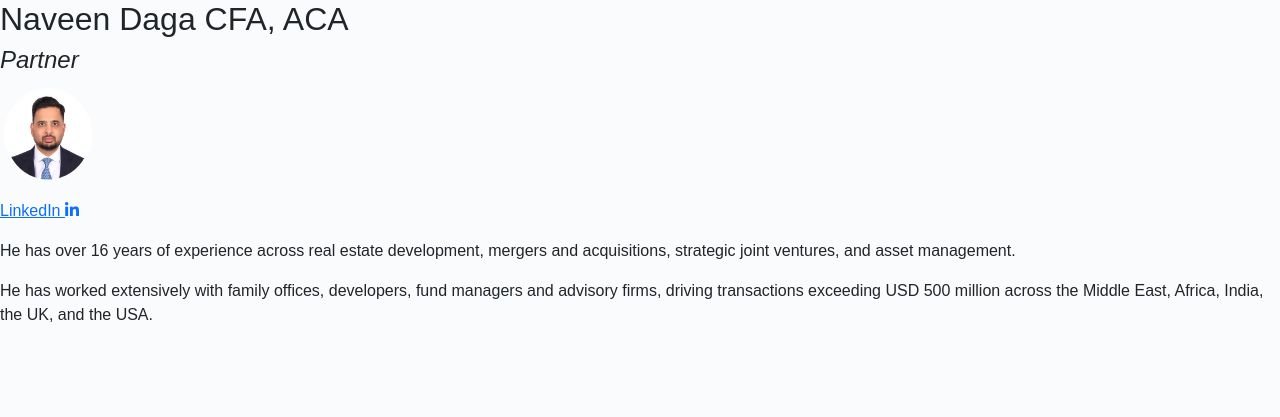
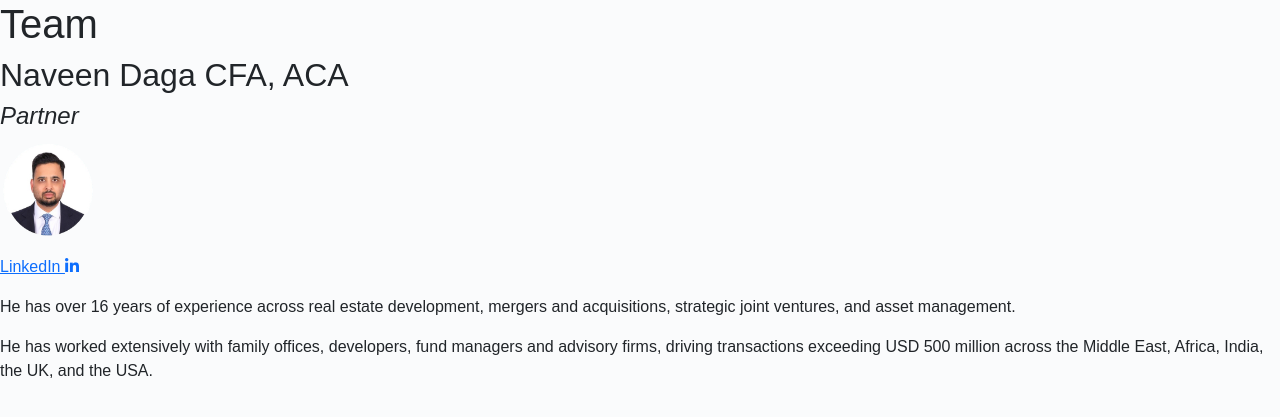
Before and after one commit to ashish161/naveen, a Jekyll site: the page built from _sections/03-team.md, in a window 1280 px wide. Shown: the top 417 px of the page. Built offline with Jekyll 4.4.1, drawn with Linux system fonts in a browser that asks for light colours.

Commit message:
updated team

```diff
--- a/_sections/03-team.md
+++ b/_sections/03-team.md
@@ -5,6 +5,8 @@ order: 3
 hide_nav: false
 permalink: /team/
 ---
+
+# Team
 
 ##  Naveen Daga CFA, ACA
 #### _Partner_
```
Also changed, not shown: 4 other files.
